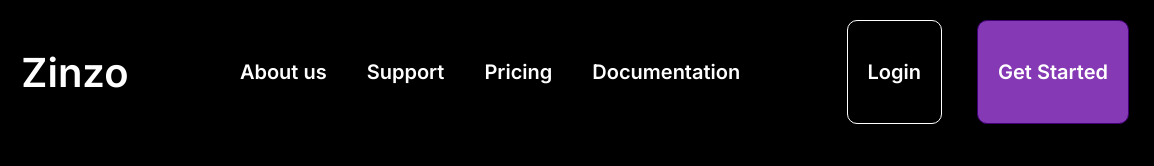
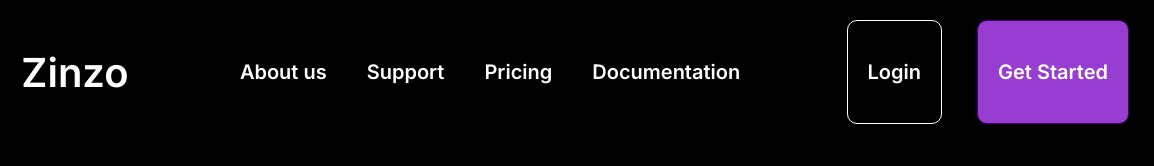
Before and after one commit to ZuesSSSSS/Zinzo, an Astro site: page / in a window 1280 px wide. In both pictures the pointer is over the link "Get Started". Shown: the full height of the page, 126-1280 px from the left. Built offline with nearby package versions, Linux system fonts and the light colour scheme; Astro itself is replaced by a stand-in of ours.

Commit message:
Changed hover color

```diff
--- a/src/components/Nav.astro
+++ b/src/components/Nav.astro
@@ -126,7 +126,7 @@ import HamburgerNav from './Hamburger.astro';
 		white-space: nowrap;
 	}
 	.Get-Started a:hover {
-		background-color: #8539b4;
+		background-color: #983dd1;
 	}
 	@media (max-width: 1920px) {
 		.container {
```
